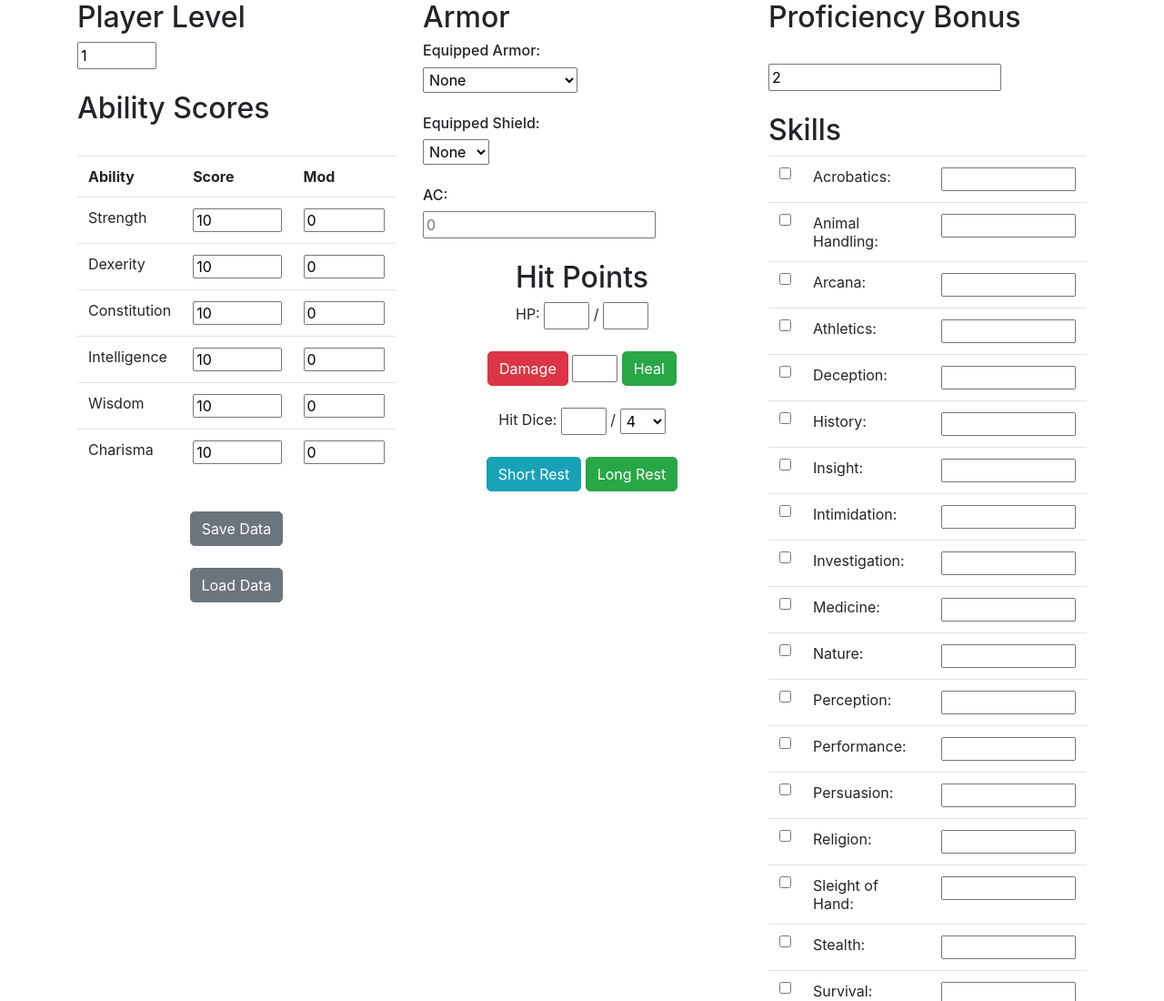
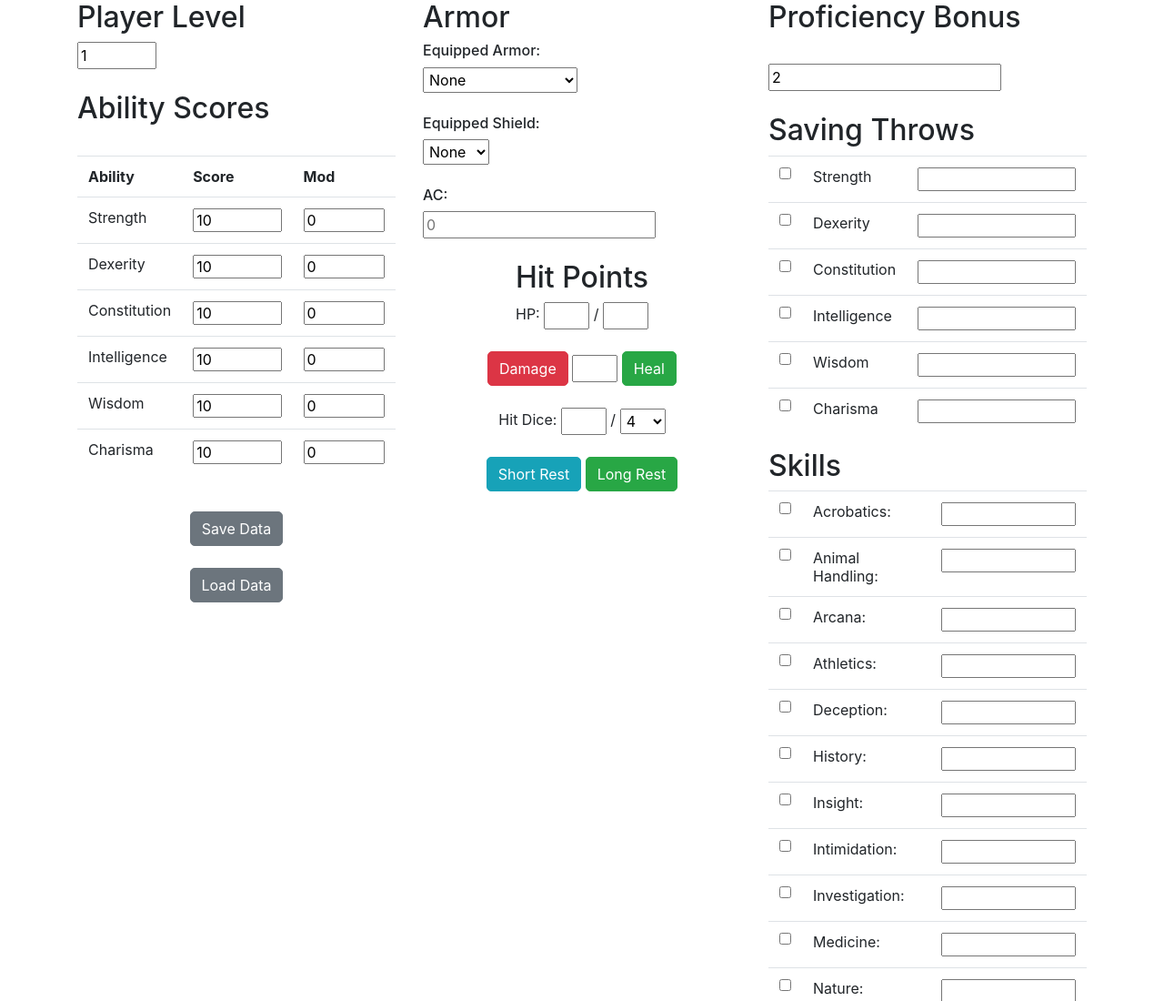
Before and after one commit to Luke-Wittmayer/Dynamic-RPG-Character-Sheet, a plain HTML site: page index.html in a window 1280 px wide. Shown: the top 1100 px of the page at 91% size. Drawn offline with nearby package versions, Linux system fonts and the light colour scheme.

Commit message:
Adds Saving Throws

```diff
--- a/index.html
+++ b/index.html
@@ -122,6 +122,39 @@
             <br>
             <input type="number" id="profBonus" value="2">
             <br><br>
+            <h2>Saving Throws</h2>
+            <table class="table">
+                <tr>
+                    <td><input type="checkbox" id="strProf" onchange="setSaves();"></td>
+                    <td>Strength</td>
+                    <td><input type="number" id="strSave"></td>
+                </tr>
+                <tr>
+                    <td><input type="checkbox" id="dexProf" onchange="setSaves();"></td>
+                    <td>Dexerity</td>
+                    <td><input type="number" id="dexSave"></td>
+                </tr>
+                <tr>
+                    <td><input type="checkbox" id="conProf" onchange="setSaves();"></td>
+                    <td>Constitution</td>
+                    <td><input type="number" id="conSave"></td>
+                </tr>
+                <tr>
+                    <td><input type="checkbox" id="intProf" onchange="setSaves();"></td>
+                    <td>Intelligence</td>
+                    <td><input type="number" id="intSave"></td>
+                </tr>
+                <tr>
+                    <td><input type="checkbox" id="wisProf" onchange="setSaves();"></td>
+                    <td>Wisdom</td>
+                    <td><input type="number" id="wisSave"></td>
+                </tr>
+                <tr>
+                    <td><input type="checkbox" id="chaProf" onchange="setSaves();"></td>
+                    <td>Charisma</td>
+                    <td><input type="number" id="chaSave"></td>
+                </tr>
+            </table>
             <h2>Skills</h2>
             <table class="table">
                 <tr>
--- a/script.js
+++ b/script.js
@@ -97,7 +97,6 @@ function setLocalStorage() {
 
 }
 
-
 function updateModifiers() {
     // convert ability scores into modifiers
 
@@ -115,6 +114,7 @@ function updateModifiers() {
     setValue("chaMod", Math.floor((chaScore - 10)/2));;
 
     setSkills();
+    setSaves();
     enableArmor();
     equipArmor(equippedArmor);
     equipShield(shieldEquip);
@@ -126,6 +126,47 @@ function updateProfBonus() {
   var playerLevel = parseInt(getValue("playerLevel"));
   setValue("profBonus", Math.ceil((playerLevel/4) + 1));
 
+}
+
+function setSaves(){
+    var profBonus = parseInt(getValue("profBonus"));
+    var strMod = parseInt(getValue("strMod"));
+    var dexMod = parseInt(getValue("dexMod"));
+    var conMod = parseInt(getValue("conMod"));
+    var intMod = parseInt(getValue("intMod"));
+    var wisMod = parseInt(getValue("wisMod"));
+    var chaMod = parseInt(getValue("chaMod"));
+
+    if (document.getElementById("strProf").checked == true) {
+        setValue("strSave", strMod+profBonus);
+    } else {
+        setValue("strSave", strMod);
+    }
+    if (document.getElementById("dexProf").checked == true) {
+        setValue("dexSave", dexMod+profBonus);
+    } else {
+        setValue("dexSave", dexMod);
+    }
+    if (document.getElementById("conProf").checked == true) {
+        setValue("conSave", conMod+profBonus);
+    } else {
+        setValue("conSave", conMod);
+    }
+    if (document.getElementById("intProf").checked == true) {
+        setValue("intSave", intMod+profBonus);
+    } else {
+        setValue("intSave", intMod);
+    }
+    if (document.getElementById("wisProf").checked == true) {
+        setValue("wisSave", wisMod+profBonus);
+    } else {
+        setValue("wisSave", wisMod);
+    }
+    if (document.getElementById("chaProf").checked == true) {
+        setValue("chaSave", chaMod+profBonus);
+    } else {
+        setValue("chaSave", chaMod);
+    }
 }
 
 function setSkills(){
```
